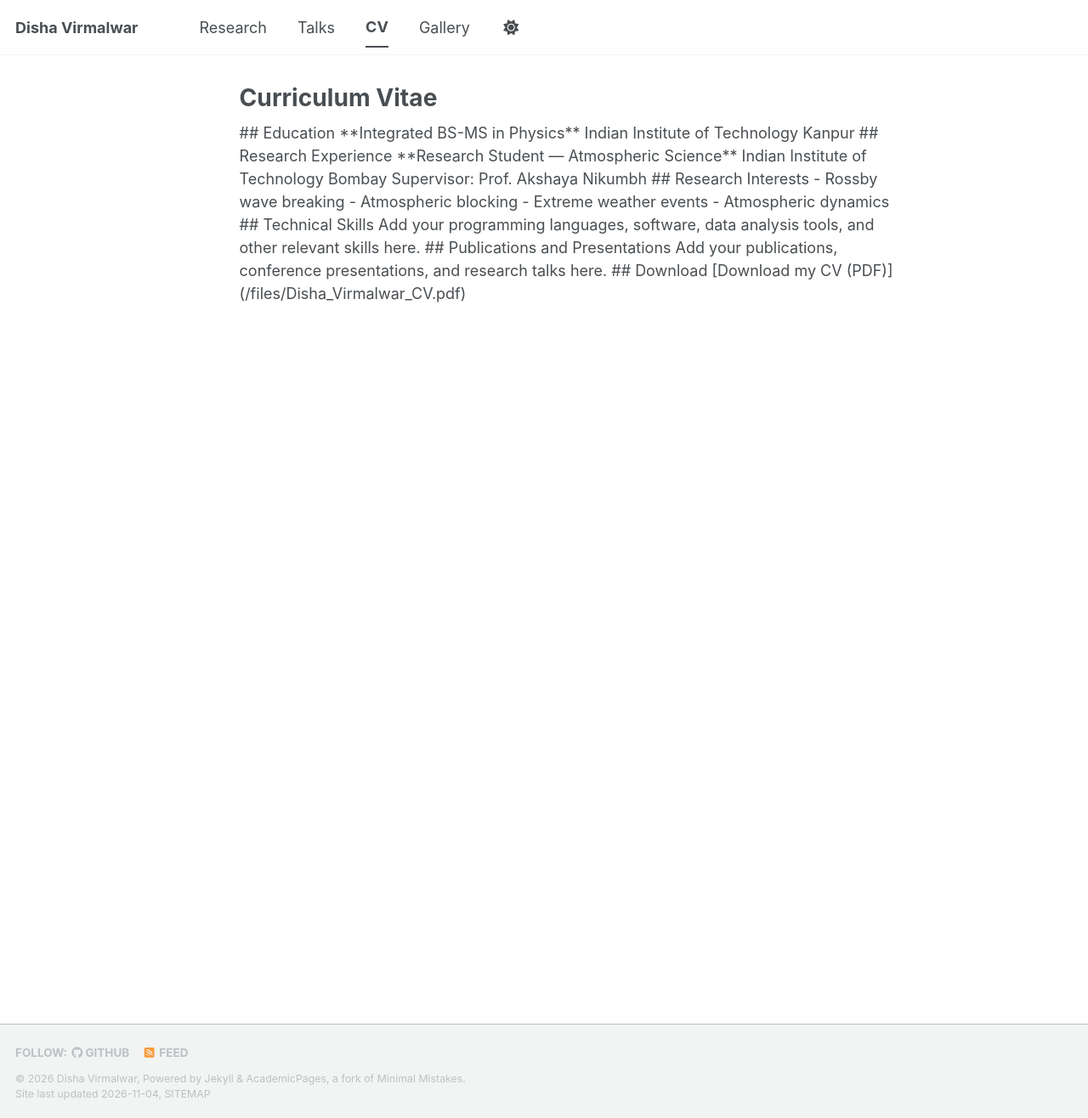
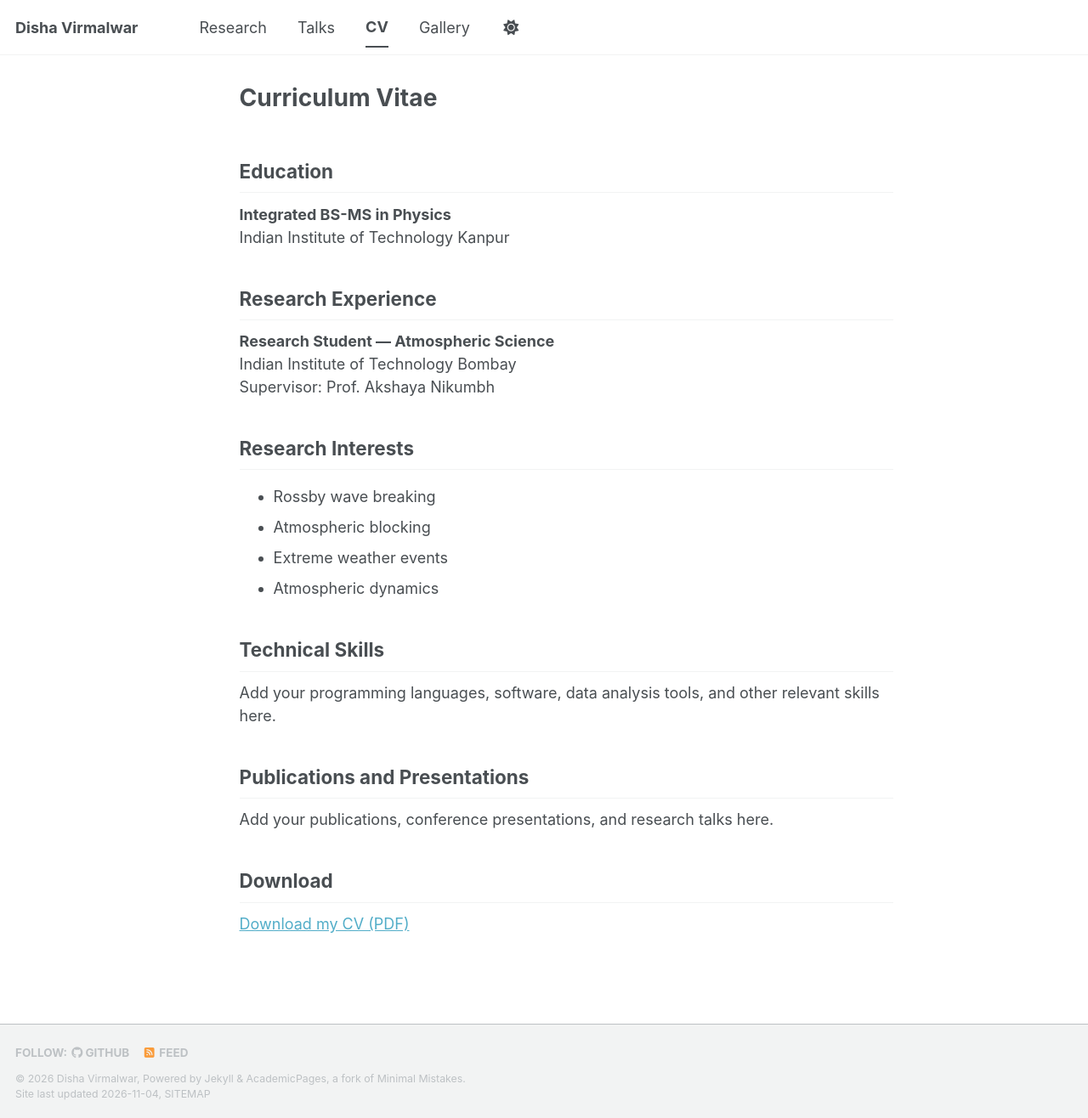
Before and after one commit to dishavirmalwar/dishavirmalwar.github.io, a Jekyll site: the page built from _pages/cv.html, in a window 1280 px wide and 1316 px high. Shown: the whole window at 85% size. Built offline with Jekyll 4.4.1, drawn with Linux system fonts in a browser that asks for light colours; a script bundle is joined from its source files by our own code; a style sheet for code colours, icons or effects is not loaded.

Commit message:
Update cv.html

```diff
--- a/_pages/cv.html
+++ b/_pages/cv.html
@@ -4,33 +4,28 @@ title: "Curriculum Vitae"
 permalink: /cv/
 author_profile: false
 ---
+<h2>Education</h2>
+<p><strong>Integrated BS-MS in Physics</strong><br>
+Indian Institute of Technology Kanpur</p>
 
-## Education
+<h2>Research Experience</h2>
+<p><strong>Research Student — Atmospheric Science</strong><br>
+Indian Institute of Technology Bombay<br>
+Supervisor: Prof. Akshaya Nikumbh</p>
 
-**Integrated BS-MS in Physics**
-Indian Institute of Technology Kanpur
+<h2>Research Interests</h2>
+<ul>
+  <li>Rossby wave breaking</li>
+  <li>Atmospheric blocking</li>
+  <li>Extreme weather events</li>
+  <li>Atmospheric dynamics</li>
+</ul>
 
-## Research Experience
+<h2>Technical Skills</h2>
+<p>Add your programming languages, software, data analysis tools, and other relevant skills here.</p>
 
-**Research Student — Atmospheric Science**
-Indian Institute of Technology Bombay
-Supervisor: Prof. Akshaya Nikumbh
+<h2>Publications and Presentations</h2>
+<p>Add your publications, conference presentations, and research talks here.</p>
 
-## Research Interests
-
-- Rossby wave breaking
-- Atmospheric blocking
-- Extreme weather events
-- Atmospheric dynamics
-
-## Technical Skills
-
-Add your programming languages, software, data analysis tools, and other relevant skills here.
-
-## Publications and Presentations
-
-Add your publications, conference presentations, and research talks here.
-
-## Download
-
-[Download my CV (PDF)](/files/Disha_Virmalwar_CV.pdf)
+<h2>Download</h2>
+<p><a href="/files/Disha_Virmalwar_CV.pdf">Download my CV (PDF)</a></p>
```
